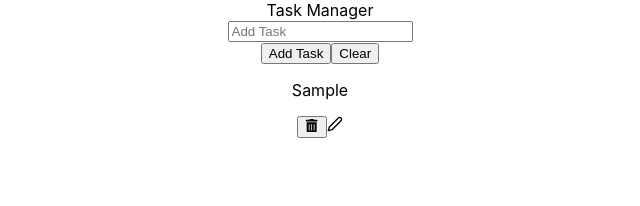
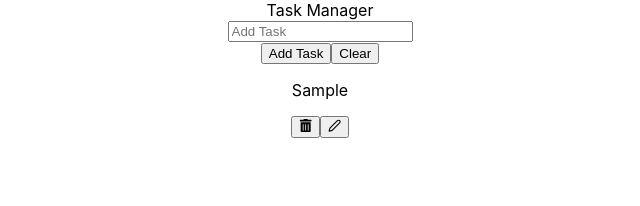
Before and after one commit to maryammoshtoofar/CW19-Thursday, a React (Create React App) app: page / in a window 1280 px wide. Both pictures are taken after typing "Sample" into the empty fields and a click on the button "Add Task". Shown: the top 206 px of the page, without its empty margins (320-960 px from the left). Built offline with nearby package versions, Linux system fonts and the light colour scheme.

Commit message:
functionality complete edit

```diff
--- a/src/Components/Todo/index.js
+++ b/src/Components/Todo/index.js
@@ -3,15 +3,16 @@ import { FaTrashAlt } from "react-icons/fa";
 import { useTodos } from "../../Context";
 
 const Todo = ({ todo }) => {
-  const { deleteTodo } = useTodos();
+  const { deleteTodo, findItem } = useTodos();
   return (
     <div>
       <p>{todo.task}</p>
       <button onClick={() => deleteTodo(todo.id)}>
         <FaTrashAlt />
       </button>
-
-      <FiEdit2 />
+      <button onClick={() => findItem(todo.id)}>
+        <FiEdit2 />
+      </button>
     </div>
   );
 };
--- a/src/Components/TodosForm/index.js
+++ b/src/Components/TodosForm/index.js
@@ -1,8 +1,9 @@
 import { useTodos } from "../../Context";
 import { v4 as uuidv4 } from "uuid";
-import { useState } from "react";
+import { useState, useEffect } from "react";
 
 const TodosForm = () => {
+  const { addTodo, editItem, editTodo } = useTodos();
   const [todoInput, setTodoInput] = useState("");
 
   const clearInput = (e) => {
@@ -10,13 +11,22 @@ const TodosForm = () => {
     setTodoInput("");
   };
 
-  const { addTodo } = useTodos();
+  useEffect(() => {
+    if (editItem) setTodoInput(editItem.task);
+    else setTodoInput("");
+  }, [editItem]);
+
   const createTodo = (e) => {
     console.log("e");
     e.preventDefault();
-    const uniqueId = uuidv4();
-    const newTodo = { id: uniqueId, task: todoInput };
-    addTodo(newTodo);
+
+    if (editItem) {
+      editTodo(todoInput, editItem.id);
+    } else {
+      const uniqueId = uuidv4();
+      const newTodo = { id: uniqueId, task: todoInput };
+      addTodo(newTodo);
+    }
     setTodoInput("");
   };
   return (
@@ -28,7 +38,9 @@ const TodosForm = () => {
         value={todoInput}
       />
       <div>
-        <button onClick={createTodo}>Add Task</button>
+        <button onClick={createTodo}>
+          {editItem ? "Edit Task" : "Add Task"}
+        </button>
         <button onClick={clearInput}>Clear </button>
       </div>
     </form>
--- a/src/Components/TodosList/index.js
+++ b/src/Components/TodosList/index.js
@@ -3,7 +3,6 @@ import { useTodos } from "../../Context";
 
 const TodosList = () => {
   const { todos } = useTodos();
-  console.log(todos);
   return (
     <div>
       {todos.map((todo) => (
--- a/src/Context.js
+++ b/src/Context.js
@@ -6,6 +6,7 @@ const TodoProvider = ({ children }) => {
   const initialState = JSON.parse(localStorage.getItem("todos")) || [];
   const [state, setState] = useState({
     todos: initialState,
+    editItem: null,
   });
 
   useEffect(() => {
@@ -25,9 +26,31 @@ const TodoProvider = ({ children }) => {
       todos: prev.todos.filter((todo) => todo.id !== id),
     }));
   };
+  const findItem = (id) => {
+    const selectedTodo = state.todos.find((todo) => todo.id === id);
+    setState((prev) => ({
+      ...prev,
+      editItem: selectedTodo,
+    }));
+  };
+
+  const editTodo = (task, id) => {
+    const newTodos = state.todos;
+    const editedTodos = newTodos.map((todo) =>
+      todo.id === id ? { task, id } : todo
+    );
+    console.log("newTodos", editedTodos);
+    setState((prev) => ({
+      ...prev,
+      todos: editedTodos,
+      editItem: null,
+    }));
+  };
 
   return (
-    <TodoContext.Provider value={{ ...state, addTodo, deleteTodo }}>
+    <TodoContext.Provider
+      value={{ ...state, addTodo, deleteTodo, findItem, editTodo }}
+    >
       {children}
     </TodoContext.Provider>
   );
```
